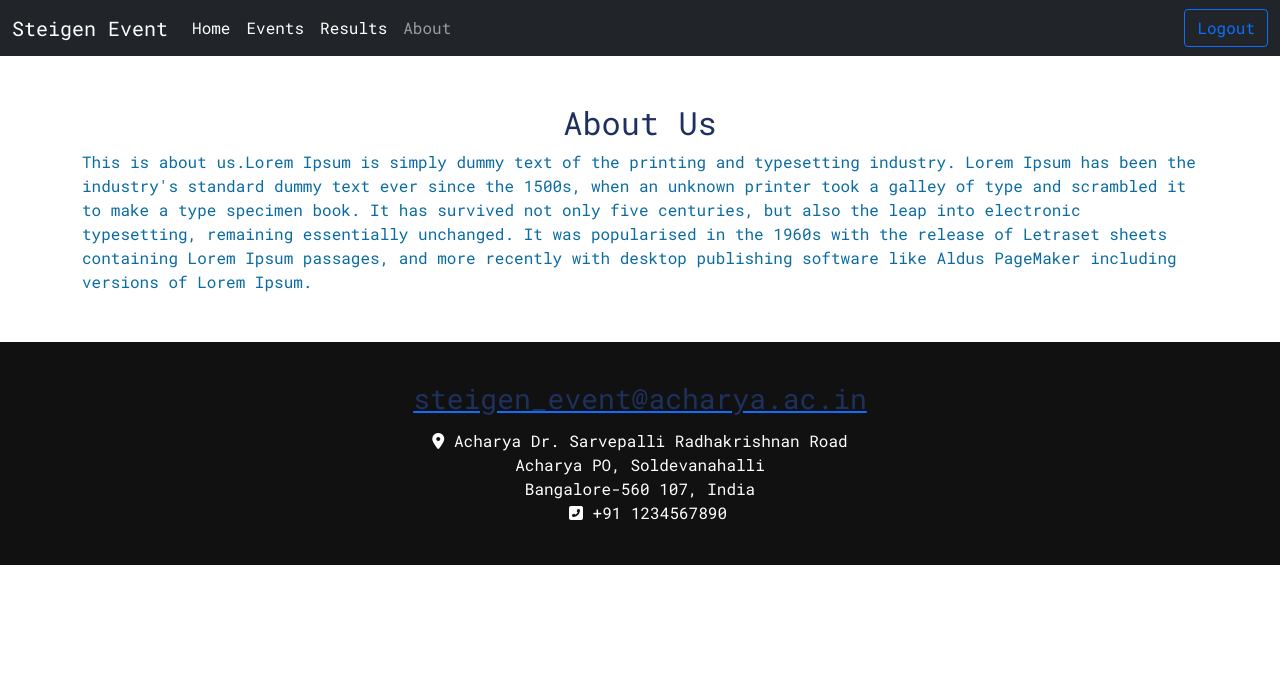
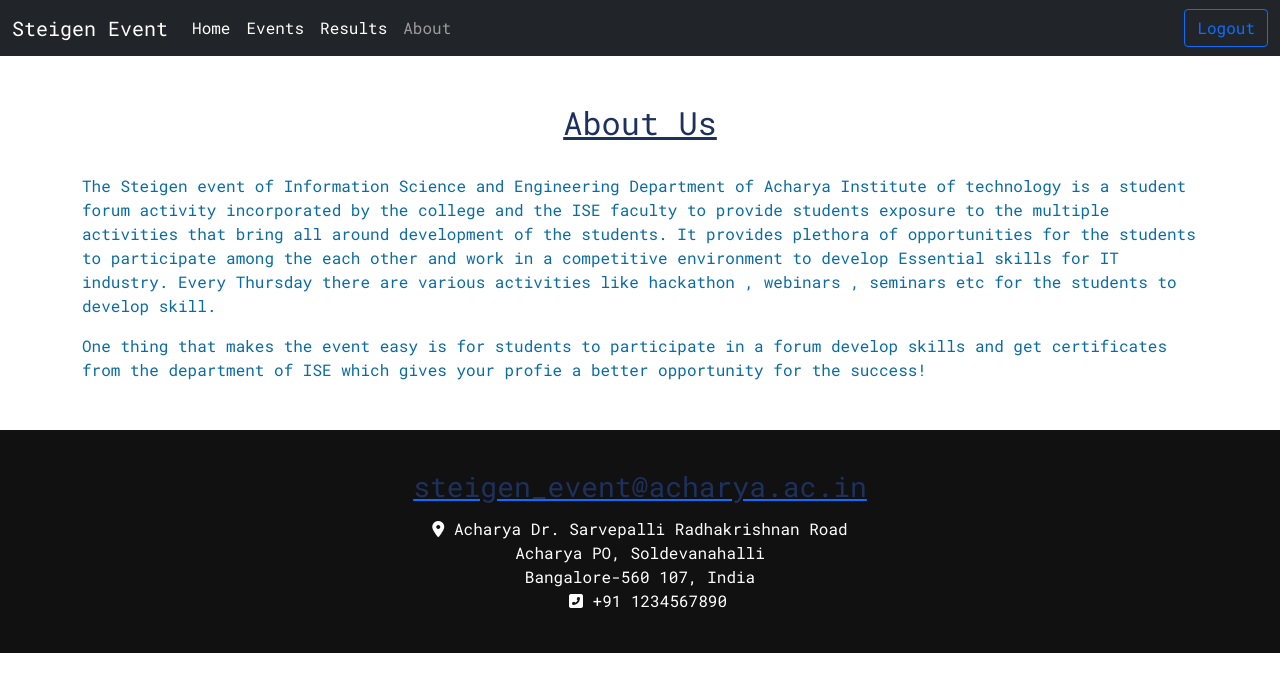
Before and after one commit to Ankuuush/steigen-event, a React (Create React App) app: page /About in a window 1280 px wide. Shown: the top 692 px of the page. Built offline with nearby package versions, Linux system fonts and the light colour scheme; sample sign-in values are in the browser's storage.

Commit message:
about done

```diff
--- a/src/Components/About.js
+++ b/src/Components/About.js
@@ -2,20 +2,22 @@
 import { useNavigate } from 'react-router-dom';
 
 const About = () => {
-    let navigate=useNavigate();
+    let navigate = useNavigate();
     useEffect(() => {
-        if(!localStorage.getItem('token'))
-        navigate('/role');
+        if (!localStorage.getItem('token'))
+            navigate('/role');
     }, [])
     return (
         <div className='container my-3'>
-            <h2 style={{display:"flex",justifyContent:"center"}}>About Us</h2>
-            <p style={{display:"flex",justifyContent:"center"}}>This is about us.Lorem Ipsum is simply dummy text
-            of the printing and typesetting industry. Lorem Ipsum has been the industry's standard dummy text ever
-            since the 1500s, when an unknown printer took a galley of type and scrambled it to make a type specimen
-             book. It has survived not only five centuries, but also the leap into electronic typesetting, remaining
-            essentially unchanged. It was popularised in the 1960s with the release of Letraset sheets containing Lorem
-            Ipsum passages, and more recently with desktop publishing software like Aldus PageMaker including versions of Lorem Ipsum.</p>
+            <h2 style={{ display: "flex", justifyContent: "center",textDecoration:"underline" }}>About Us</h2>
+            <p style={{ display: "flex", justifyContent: "center",marginTop:"2em" }}>The Steigen event of Information Science and Engineering
+                Department of Acharya Institute of technology is a student forum activity incorporated by the college and
+                the ISE faculty to provide students exposure to the multiple activities that bring all around development
+                of the students. It provides plethora of opportunities for the students to participate among the each other
+                and work in a competitive environment to develop Essential skills for IT industry. Every Thursday there are
+                various activities like hackathon , webinars , seminars etc for the students to develop skill. </p>
+            <p>One thing that makes the event easy is for students to participate in a forum develop skills and get
+                certificates from the department of ISE which gives your profie a better opportunity for the success!</p>
         </div>
     )
 }
```
